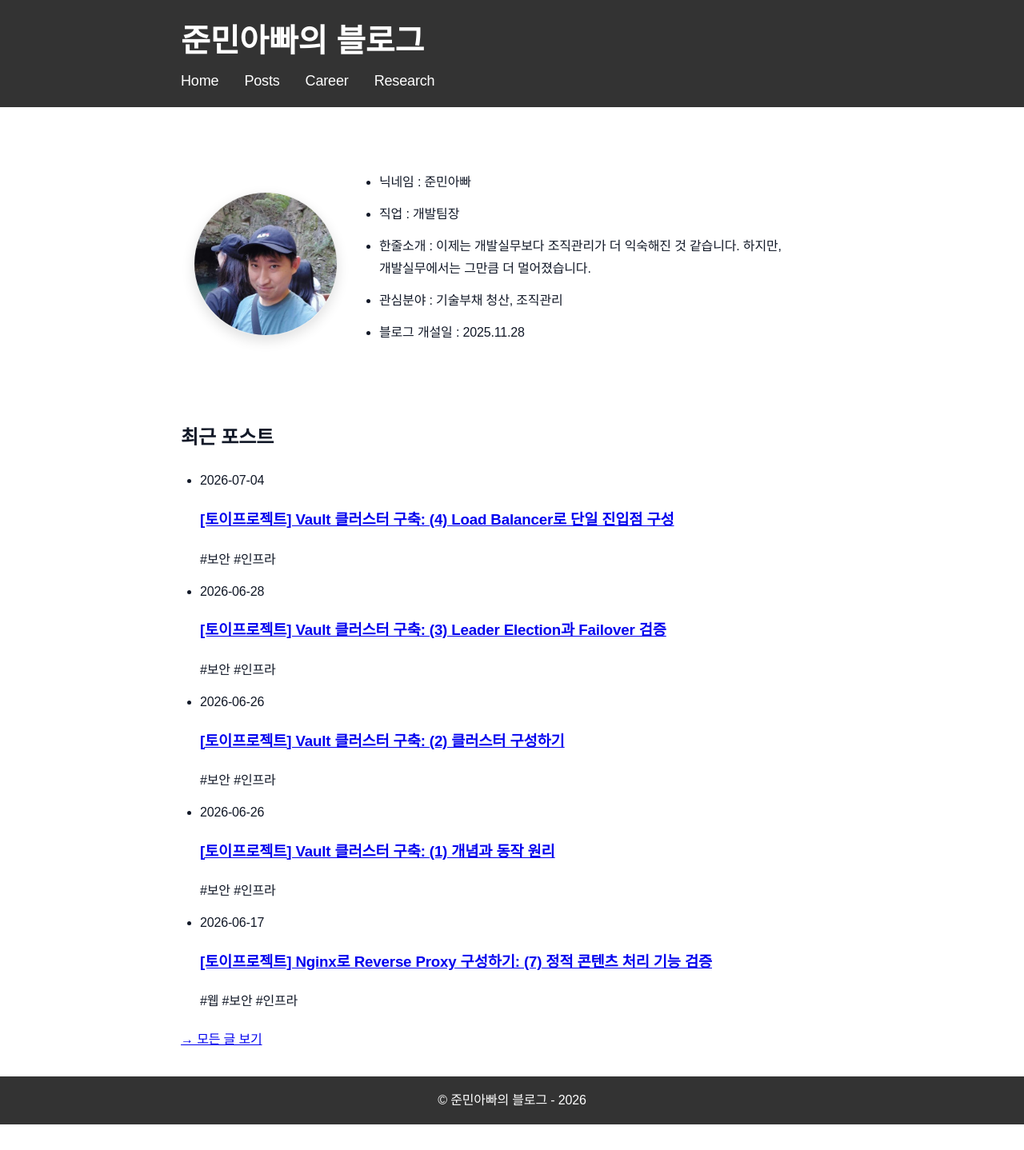
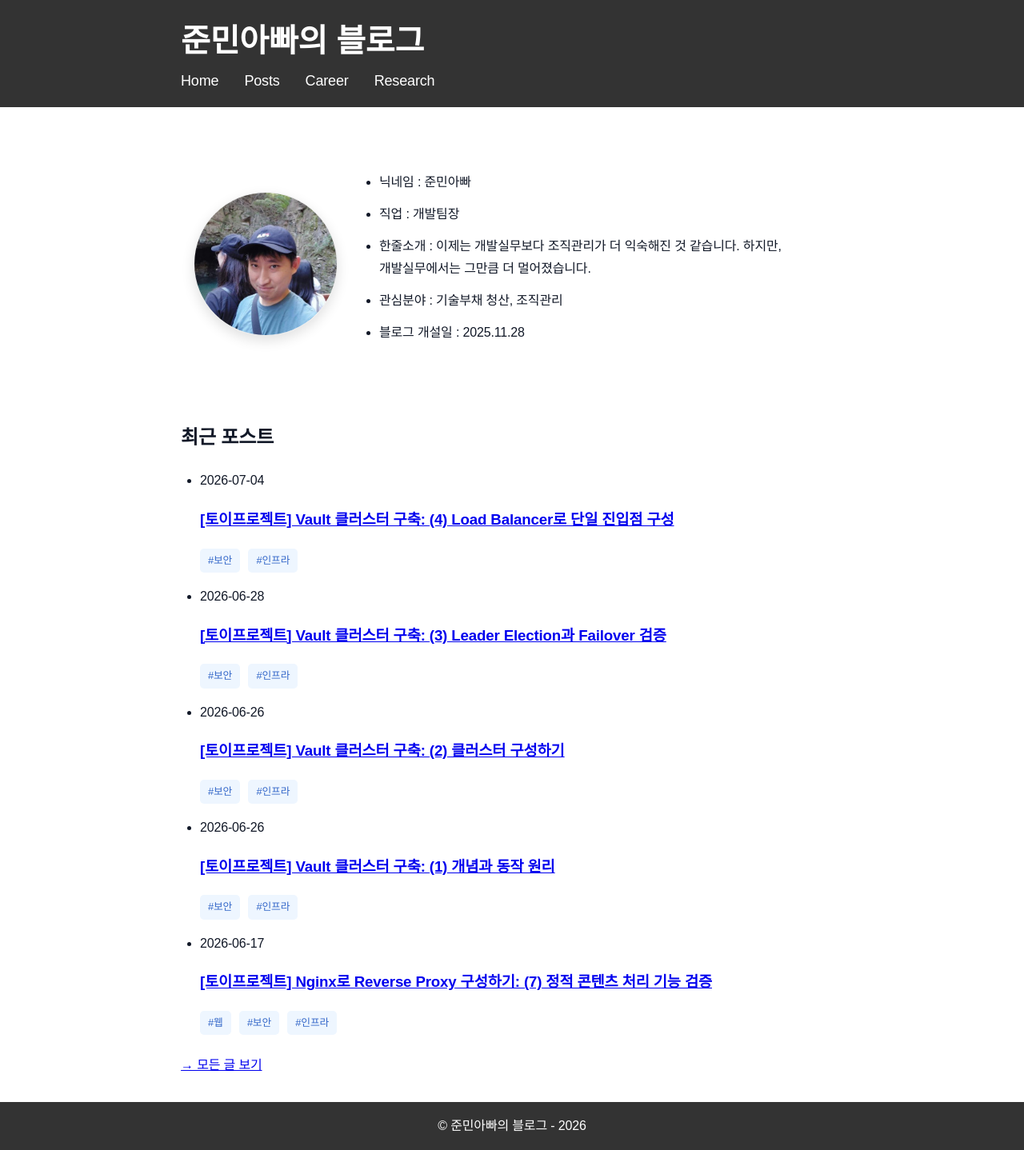
Before and after one commit to sanghoon-lee/sanghoon-lee.github.io, a Jekyll site: the page built from index.md, in a window 1280 px wide. Shown: the whole page at 80% size. Built offline with Jekyll 4.4.1, drawn with Linux system fonts in a browser that asks for light colours; before the commit the page ends 1406 px from its top, so only the background shows below that.

```diff
--- a/assets/main.scss
+++ b/assets/main.scss
@@ -454,3 +454,15 @@ code.highlighter-rouge:not(pre code),
 .series-box li {
     margin: 6px 0;
 }
+
+.post-tag {
+    display: inline-block;
+    margin-right: 6px;
+    margin-bottom: 4px;
+    padding: 4px 10px;
+    background: #eef6ff;
+    color: #3568c9;
+    border-radius: 5px;
+    font-size: 0.8rem;
+    font-weight: 500;
+}
```
